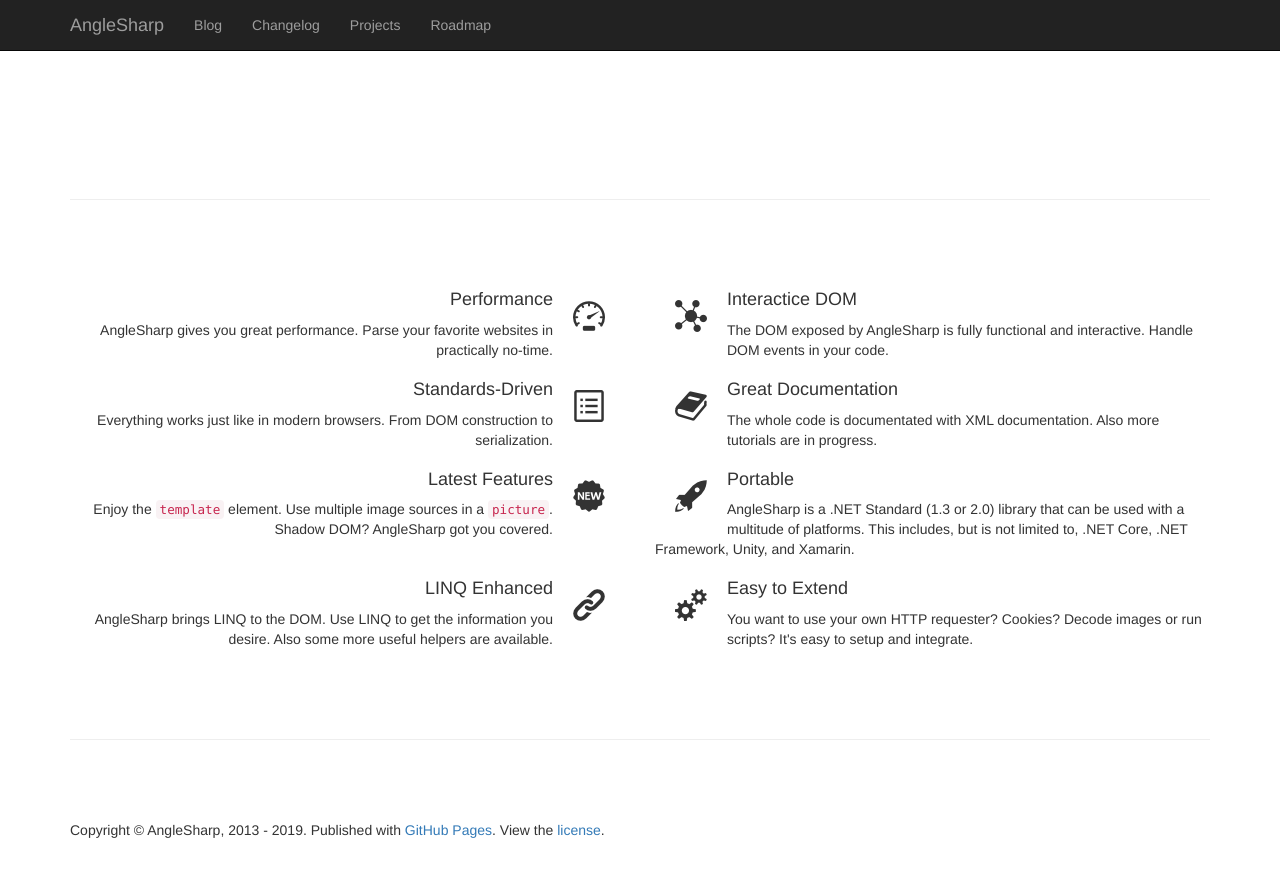
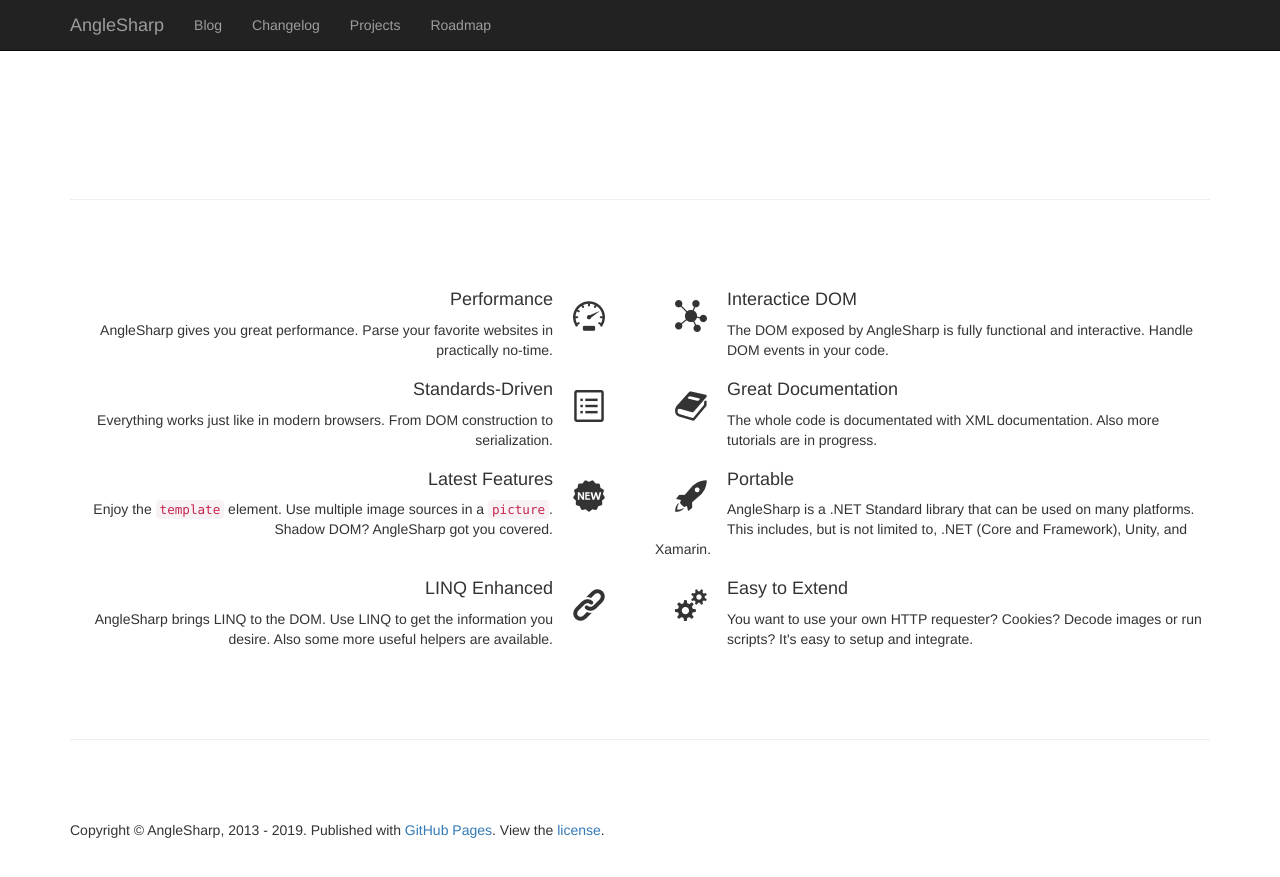
Before and after one commit to AngleSharp/anglesharp.github.io, a Jekyll site: the page built from index.html, in a window 1280 px wide and 900 px high, scrolled down 2807 px. Shown: the top 877 px of the window. Built offline with Jekyll 4.4.1, drawn with Linux system fonts in a browser that asks for light colours.

Commit message:
Wording update

```diff
--- a/index.html
+++ b/index.html
@@ -100,7 +100,7 @@ parent: none
 		<img src="images/portable-icon.png" class="eyecatcher-image pull-left">
 		<div class="text-left">
 			<h4>Portable</h4>
-			<p>AngleSharp is a .NET Standard (1.3 or 2.0) library that can be used with a multitude of platforms. This includes, but is not limited to, .NET Core, .NET Framework, Unity, and Xamarin.</p>
+			<p>AngleSharp is a .NET Standard library that can be used on many platforms. This includes, but is not limited to, .NET (Core and Framework), Unity, and Xamarin.</p>
 		</div>
 	</div>
 </div>
```
